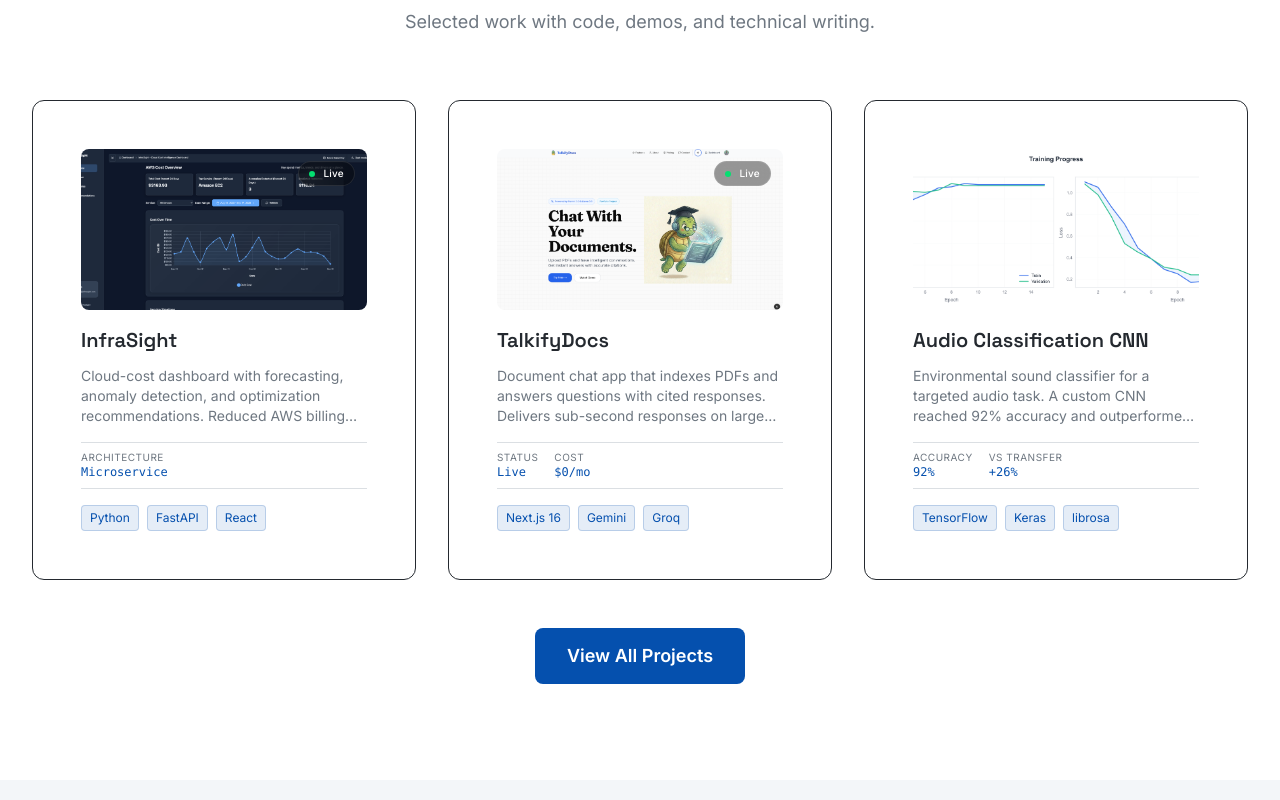
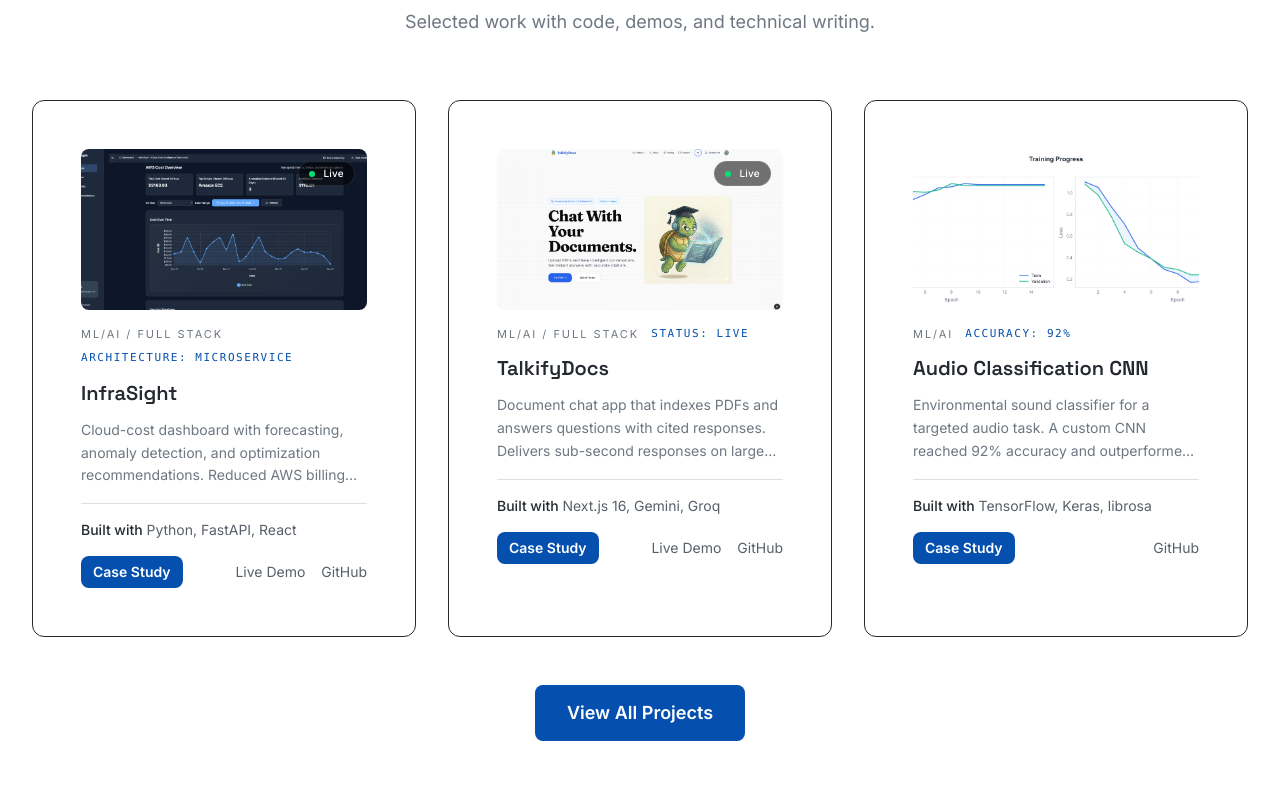
Before and after one commit to aabhiyann/portfolio-abhiyan, a React (Vite) app: page / in a window 1280 px wide. Shown: the part 4400-5200 px from the top of the page. Built offline with nearby package versions, Linux system fonts and the light colour scheme.

Commit message:
refactor: simplify featured project cards on the homepage

```diff
--- a/src/components/ui/ProjectGrid.tsx
+++ b/src/components/ui/ProjectGrid.tsx
@@ -8,7 +8,6 @@ import { Project } from "../../data/Projects";
 
 interface ProjectGridProps {
   projects: Project[];
-  variant?: "default" | "featured";
   className?: string;
 }
 
@@ -17,11 +16,9 @@ interface ProjectGridProps {
  * Extracted from Home.tsx to eliminate code duplication.
  *
  * @param projects - Array of projects to display
- * @param variant - 'featured' shows compact cards with stats, 'default' shows full cards
  */
 export const ProjectGrid: React.FC<ProjectGridProps> = ({
   projects,
-  variant = "default",
   className,
 }) => {
   return (
@@ -54,79 +51,83 @@ export const ProjectGrid: React.FC<ProjectGridProps> = ({
               {/* Live Status Indicator */}
               {project.live && (
                 <div className="absolute top-3 right-3 z-10">
-                  <div className="flex items-center gap-2 px-2.5 py-1 rounded-full bg-black/40 backdrop-blur-md border border-white/10">
-                    <div className="relative flex items-center justify-center">
-                      <div className="w-1.5 h-1.5 bg-green-400 rounded-full"></div>
-                      <div className="absolute w-1.5 h-1.5 bg-green-400 rounded-full animate-ping"></div>
-                    </div>
+                  <div className="flex items-center gap-2 px-2.5 py-1 rounded-full bg-black/55 border border-white/10">
+                    <div className="w-1.5 h-1.5 bg-green-400 rounded-full"></div>
                     <span className="text-[10px] font-medium text-white tracking-wide">
                       Live
                     </span>
                   </div>
                 </div>
               )}
+            </div>
 
-              {/* Glassy overlay on hover */}
-              <div className="absolute inset-0 gradient-overlay-image opacity-0 group-hover:opacity-100 transition-opacity duration-300 backdrop-blur-[2px] flex flex-col items-center justify-center gap-3 p-4">
-                {project.caseStudyUrl && (
+            <div className="mb-3 flex flex-wrap items-center gap-x-3 gap-y-2 text-[11px] uppercase tracking-[0.18em] text-text-muted">
+              <span>{project.categories.slice(0, 2).join(" / ")}</span>
+              {project.stats?.[0] && (
+                <span className="font-mono text-accent-primary tracking-[0.14em]">
+                  {project.stats[0].label}: {project.stats[0].value}
+                </span>
+              )}
+            </div>
+
+            <h3 className="text-xl font-semibold mb-3 text-text-primary font-heading">
+              {project.title}
+            </h3>
+            <p className="text-text-muted mb-4 flex-grow line-clamp-3 text-sm leading-relaxed">
+              {project.story || project.description}
+            </p>
+
+            <div className="mt-auto pt-4 border-t border-border-primary/50">
+              <div className="text-sm text-text-secondary mb-4">
+                <span className="font-medium text-text-primary">
+                  Built with{" "}
+                </span>
+                <span>{project.tech.slice(0, 3).join(", ")}</span>
+              </div>
+
+              <div className="flex items-center justify-between gap-4 flex-wrap">
+                {project.caseStudyUrl ? (
                   <Button
                     as={Link}
                     to={project.caseStudyUrl}
                     size="sm"
                     variant="primary"
-                    className="w-full max-w-[140px]"
                   >
-                    Read Case Study
+                    Case Study
                   </Button>
-                )}
-                {(project.live || project.github) && (
+                ) : (
                   <Button
                     as="a"
                     href={project.live || project.github}
                     target="_blank"
                     size="sm"
-                    variant={project.caseStudyUrl ? "outline" : "primary"}
-                    className="w-full max-w-[140px] btn-overlay"
+                    variant="primary"
                   >
-                    View Project
+                    Open Project
                   </Button>
                 )}
+
+                <div className="flex items-center gap-4 text-sm text-text-secondary">
+                  {project.live && project.caseStudyUrl && (
+                    <a
+                      href={project.live}
+                      target="_blank"
+                      className="hover:text-accent-primary transition-colors"
+                    >
+                      Live Demo
+                    </a>
+                  )}
+                  {project.github && (
+                    <a
+                      href={project.github}
+                      target="_blank"
+                      className="hover:text-accent-primary transition-colors"
+                    >
+                      GitHub
+                    </a>
+                  )}
+                </div>
               </div>
-            </div>
-
-            <h3 className="text-xl font-semibold mb-3 text-text-primary font-heading">
-              {project.title}
-            </h3>
-            <p className="text-text-muted mb-4 flex-grow line-clamp-3 text-sm">
-              {project.description}
-            </p>
-
-            {/* Stats */}
-            {variant === "featured" && project.stats && (
-              <div className="flex gap-4 mb-4 border-y border-border-primary/50 py-2">
-                {project.stats.slice(0, 2).map((stat) => (
-                  <div key={stat.label} className="text-xs">
-                    <span className="text-text-muted block text-[10px] uppercase tracking-wider">
-                      {stat.label}
-                    </span>
-                    <span className="font-mono text-accent-primary font-medium">
-                      {stat.value}
-                    </span>
-                  </div>
-                ))}
-              </div>
-            )}
-
-            {/* Tech Badges */}
-            <div className="flex flex-wrap gap-2 mt-auto">
-              {project.tech.slice(0, 3).map((t) => (
-                <span
-                  key={t}
-                  className="px-2 py-1 text-xs rounded bg-accent-primary/10 text-accent-primary border border-accent-primary/20"
-                >
-                  {t}
-                </span>
-              ))}
             </div>
           </div>
         </MotionCard>
```
